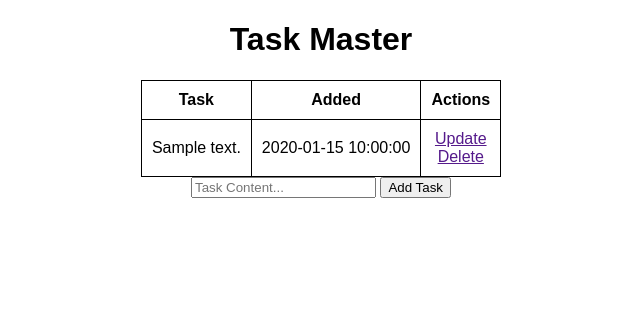
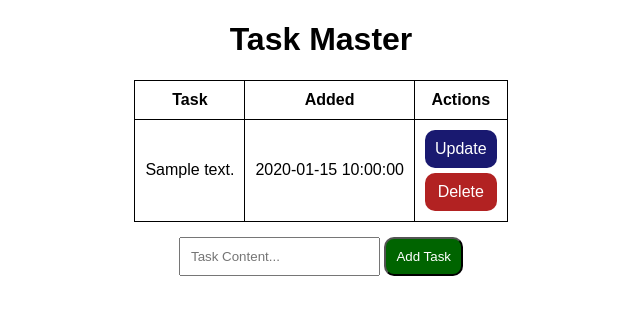
Before and after one commit to milad-2003/task_master, a Flask app: page / in a window 1280 px wide. Shown: the top 315 px of the page, without its empty margins (319-959 px from the left). Run offline with Flask 3, Linux system fonts and the light colour scheme; tables that the repository leaves empty hold one stand-in row (values such as "Sample post").

Commit message:
Adding some css for design

```diff
--- a/static/css/main.css
+++ b/static/css/main.css
@@ -12,4 +12,48 @@ table, th, td {
     border: 1px solid black;
     border-collapse: collapse;
     padding: 10px;
-  }
+}
+
+form {
+    margin: 15px;
+}
+
+.button {
+    text-decoration: none;
+    color: white;
+    padding: 10px;
+    display: block;
+    border-radius: 10px;
+    transition: all 400ms;
+}
+
+.delete {
+    background-color: firebrick;
+    margin-top: 5px;
+}
+
+.delete:hover {
+    background-color: red;
+}
+
+.update {
+    background-color: midnightblue;
+}
+
+.update:hover {
+    background-color: blue;
+}
+
+.submit {
+    background-color: darkgreen;
+    display: inline-block;
+}
+
+.submit:hover {
+    background-color: green;
+    cursor: pointer;
+}
+
+.input {
+    padding: 10px;
+}
--- a/templates/index.html
+++ b/templates/index.html
@@ -19,17 +19,16 @@
                 <td>{{ task.content }}</td>
                 <td>{{ task.date_created }}</td>
                 <td>
-                    <a href="">Update</a>
-                    <br>
-                    <a href="">Delete</a>
+                    <a href="" class="button update">Update</a>
+                    <a href="" class="button delete">Delete</a>
                 </td>
             </tr>
         {% endfor %}
     </table>
 
     <form action="/" method="post">
-        <input type="text" name="content" id="content" maxlength="255" placeholder="Task Content...">
-        <input type="submit" value="Add Task">
+        <input type="text" name="content" id="content" maxlength="255" placeholder="Task Content..." class="input">
+        <input type="submit" value="Add Task" class="button submit">
     </form>
 </div>
 {% endblock %}
```
